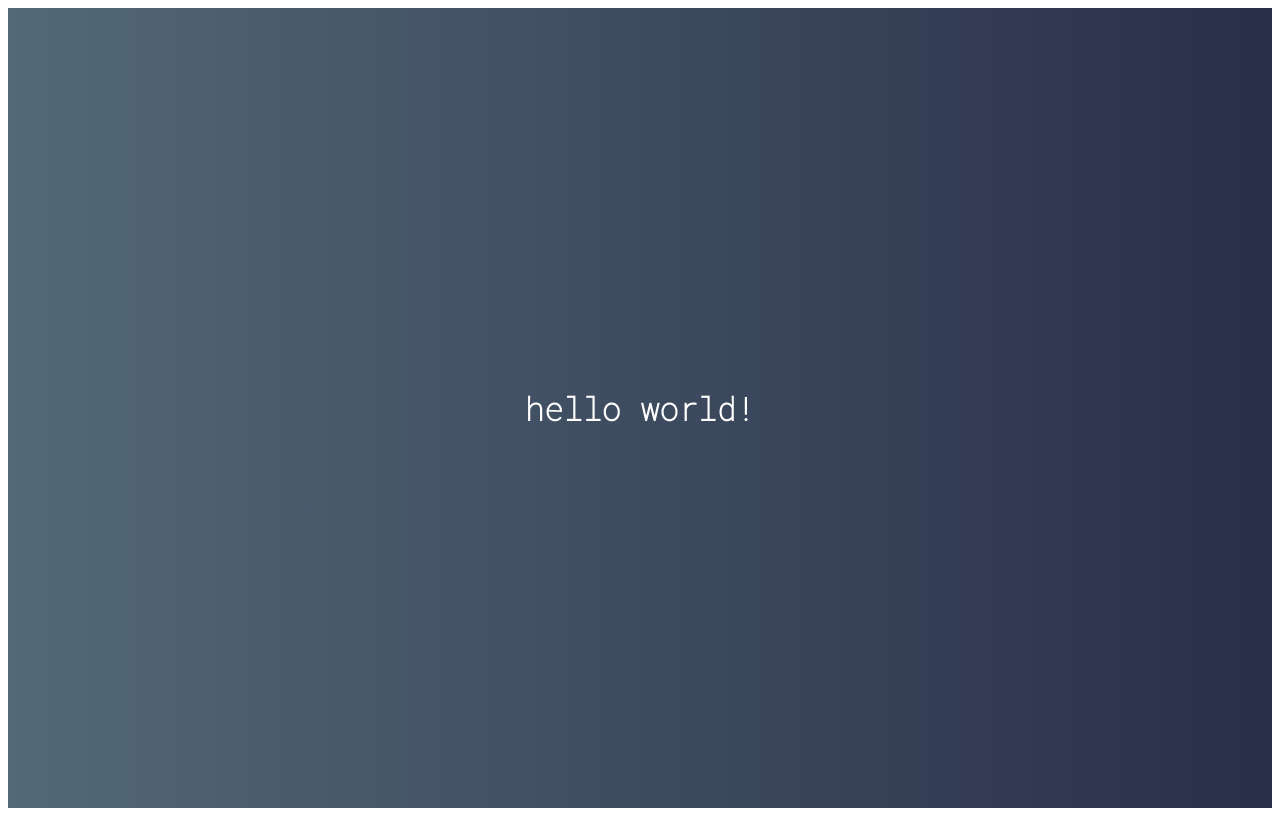
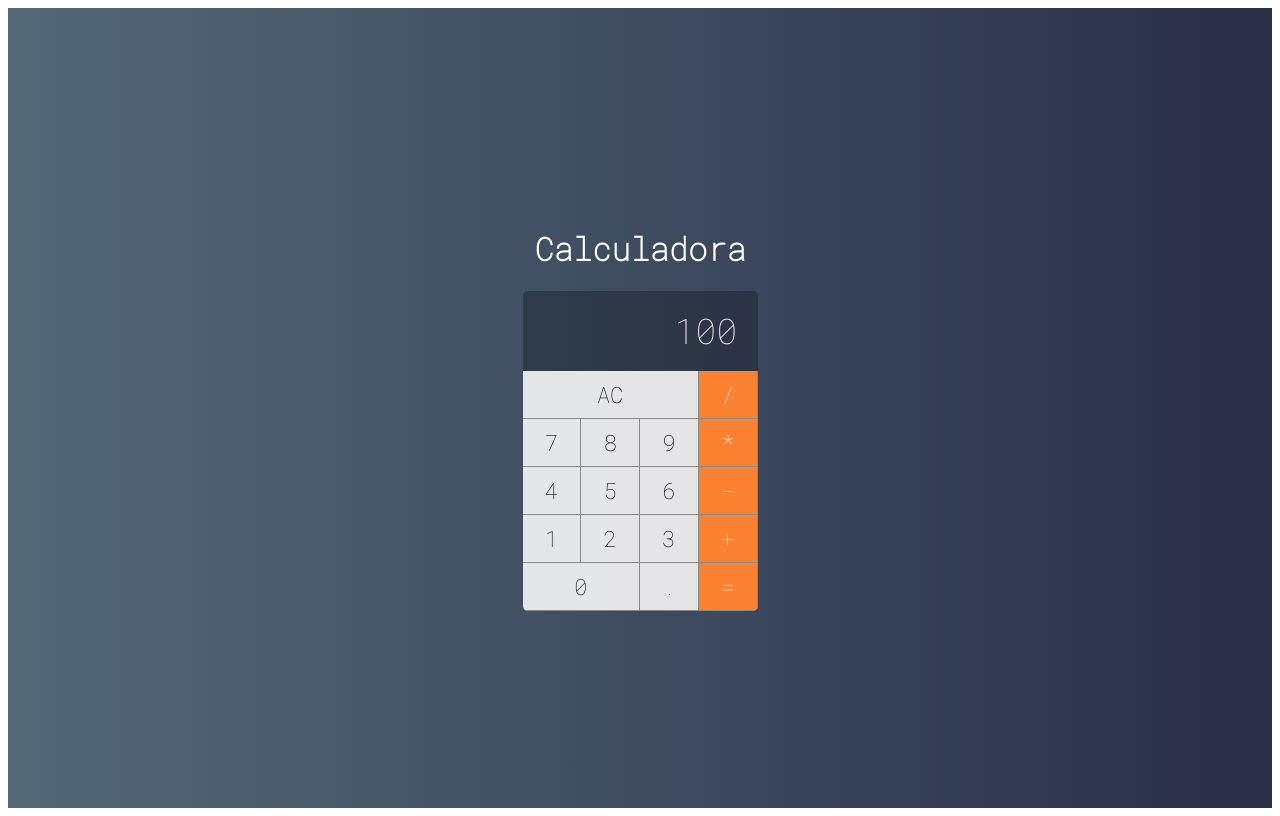
Before and after one commit to igorpserra/CalculadoraVueJS, a Vue app: page / in a window 1280 px wide. Built offline with nearby package versions, Linux system fonts and the light colour scheme.

Commit message:
Criacao dos componentes button e display

```diff
--- a/src/App.vue
+++ b/src/App.vue
@@ -1,12 +1,15 @@
 <template>
     <div id="app">
-        <h1>hello world!</h1>
+        <h1>Calculadora</h1><Calculator/>
     </div>
 </template>
 
 <script>
+
+import Calculator from "./main/Calculator"
+
 export default {
-
+  components: { Calculator }
 }
 </script>
 
--- /dev/null
+++ b/src/components/Button.vue
@@ -0,0 +1,54 @@
+<template>
+    <button class="button"
+        :class="{double, triple, operation}">
+        {{label}}
+    </button>
+</template>
+
+<script>
+export default {
+    props:{
+        label: {},
+        operation: {type: Boolean},
+        double: {type: Boolean},
+        triple: {type: Boolean}
+    }
+}
+</script>
+
+<style>
+:root{
+    --bg-button: #f0f0f0f0;
+    --border-button: solid 1px #888;
+}
+
+.button{
+    font-size: 1.4rem;
+    background-color: var(--bg-button);
+    border: none;
+    border-right: var(--border-button);
+    border-bottom: var(--border-button);
+    outline: none;
+}
+
+.button:active{
+    background-color: #ccc;
+}
+
+.button.double{
+    grid-column: span 2;
+}
+
+.button.triple{
+    grid-column: span 3;
+}
+
+.button.operation{
+    background-color: #fa8231;
+    color: #fff;
+}
+
+.button.operation:active{
+    background-color: #fa8231cc;
+}
+</style>
--- /dev/null
+++ b/src/components/Display.vue
@@ -0,0 +1,25 @@
+<template>
+    <div class="display">
+        {{value}}
+    </div>
+</template>
+
+<script>
+export default {
+    props: ['value']
+}
+</script>
+
+<style>
+    .display {
+        grid-column: span 4;
+        background-color: #0004;
+
+        display: flex;
+        justify-content: flex-end;
+        align-items: center;
+        padding: 20px;
+        font-size: 2.2em;
+        overflow: hidden;
+    }
+</style>
--- /dev/null
+++ b/src/main/Calculator.vue
@@ -0,0 +1,44 @@
+<template>
+    <div class="calculator">
+        <Display value="100"/>
+        <Button label="AC" triple/>
+        <Button label="/" operation/>
+        <Button label="7"/>
+        <Button label="8"/>
+        <Button label="9"/>
+        <Button label="*" operation/>
+        <Button label="4"/>
+        <Button label="5"/>
+        <Button label="6"/>
+        <Button label="-" operation/>
+        <Button label="1"/>
+        <Button label="2"/>
+        <Button label="3"/>
+        <Button label="+" operation/>
+        <Button label="0" double/>
+        <Button label="."/>
+        <Button label="=" operation/>
+    </div>
+</template>
+
+<script>
+    import Display from "../components/Display"
+    import Button from "../components/Button"
+export default {
+    components: {Button, Display}
+}
+</script>
+
+<style>
+    .calculator{
+        height: 320px;
+        width: 235px;
+        border-radius: 5px;
+        overflow: hidden;
+
+        display: grid;
+        grid-template-columns: repeat(4, 25%);
+        grid-template-rows: 1fr 48px 48px 48px 48px 48px;
+
+    }
+</style>
```
